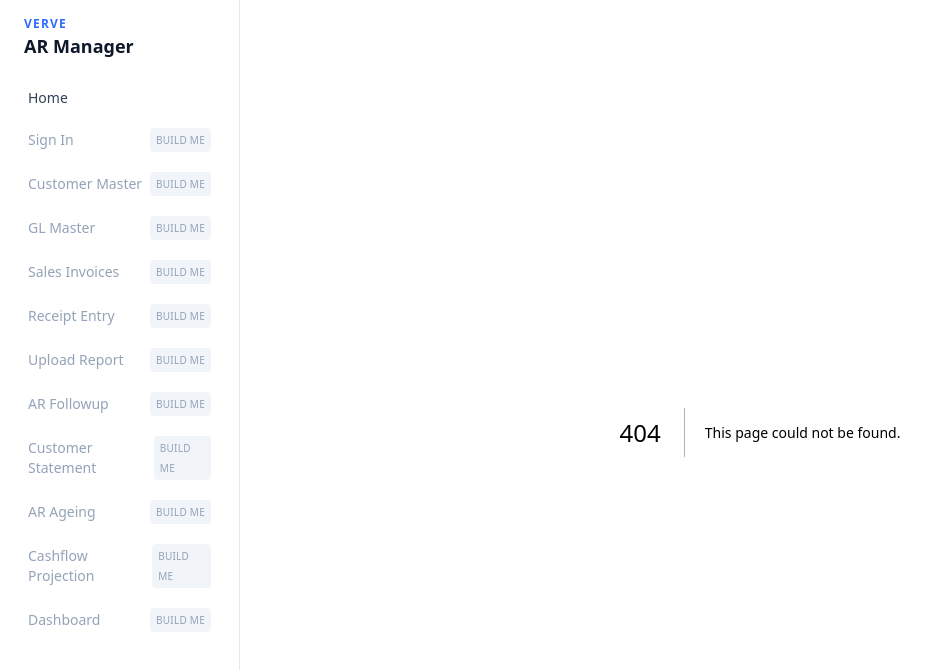
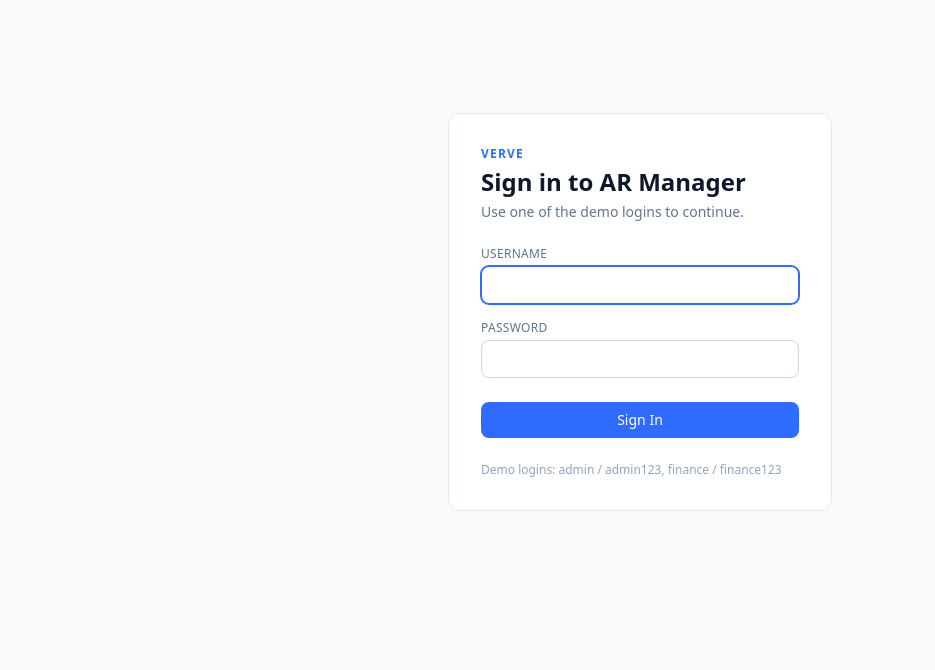
Before and after one commit to satyamrathi-verve/Project-6, a Next.js app: page /signin in a window 1280 px wide. Before the commit this address had no page. Shown: the top 670 px of the page, without its empty margins (0-935 px from the left). Built offline with nearby package versions, Linux system fonts and the light colour scheme.

Commit message:
Built Sign In
Front-end-only login gate: demo credentials checked in-code, session
flag kept in localStorage. Adds AuthGate/AppShell to gate the app
shell, a Sign out control in the nav, and flips Sign In to built in
the roadmap nav.

```diff
--- a/app/layout.tsx
+++ b/app/layout.tsx
@@ -1,6 +1,6 @@
 import type { Metadata } from "next";
 import "./globals.css";
-import { Nav } from "@/components/Nav";
+import { AppShell } from "@/components/AppShell";
 
 export const metadata: Metadata = {
   title: "AR Manager — Verve",
@@ -11,10 +11,7 @@ export default function RootLayout({ children }: { children: React.ReactNode })
   return (
     <html lang="en">
       <body>
-        <div className="flex h-screen">
-          <Nav />
-          <main className="flex-1 overflow-y-auto p-8">{children}</main>
-        </div>
+        <AppShell>{children}</AppShell>
       </body>
     </html>
   );
--- /dev/null
+++ b/app/signin/page.tsx
@@ -0,0 +1,78 @@
+"use client";
+
+import { useState } from "react";
+import { useRouter } from "next/navigation";
+import { FormField, inputClass } from "@/components/FormField";
+import { signIn } from "@/lib/auth";
+
+/*
+  Front-end-only login gate: no real auth backend, no `users` table. Credentials
+  are checked against this small demo list; on a match, a flag is stored in
+  localStorage so a refresh stays signed in. See lib/auth.ts for the shared
+  session helpers used by the rest of the app.
+*/
+const DEMO_LOGINS = [
+  { username: "admin", password: "admin123" },
+  { username: "finance", password: "finance123" },
+];
+
+export default function SignInPage() {
+  const router = useRouter();
+  const [username, setUsername] = useState("");
+  const [password, setPassword] = useState("");
+  const [error, setError] = useState("");
+
+  function handleSubmit(e: React.FormEvent) {
+    e.preventDefault();
+    const match = DEMO_LOGINS.some(
+      (l) => l.username === username && l.password === password
+    );
+    if (!match) {
+      setError("Wrong username or password. Try admin / admin123.");
+      return;
+    }
+    signIn();
+    setError("");
+    router.push("/");
+  }
+
+  return (
+    <div className="flex min-h-[70vh] items-center justify-center">
+      <div className="w-full max-w-sm rounded-xl border border-slate-200 bg-white p-8">
+        <p className="text-xs font-semibold uppercase tracking-widest text-brand">Verve</p>
+        <h2 className="mt-1 text-2xl font-bold text-slate-900">Sign in to AR Manager</h2>
+        <p className="mt-1 text-sm text-slate-500">Use one of the demo logins to continue.</p>
+
+        <form className="mt-6 flex flex-col gap-4" onSubmit={handleSubmit}>
+          <FormField label="Username">
+            <input
+              className={inputClass}
+              value={username}
+              onChange={(e) => setUsername(e.target.value)}
+              autoFocus
+            />
+          </FormField>
+          <FormField label="Password">
+            <input
+              type="password"
+              className={inputClass}
+              value={password}
+              onChange={(e) => setPassword(e.target.value)}
+            />
+          </FormField>
+
+          {error && <p className="text-sm text-red-600">{error}</p>}
+
+          <button
+            type="submit"
+            className="mt-2 rounded-lg bg-brand px-4 py-2 text-sm font-medium text-white hover:opacity-90"
+          >
+            Sign In
+          </button>
+        </form>
+
+        <p className="mt-6 text-xs text-slate-400">Demo logins: admin / admin123, finance / finance123</p>
+      </div>
+    </div>
+  );
+}
--- /dev/null
+++ b/components/AppShell.tsx
@@ -0,0 +1,20 @@
+"use client";
+
+import type { ReactNode } from "react";
+import { usePathname } from "next/navigation";
+import { Nav } from "@/components/Nav";
+import { AuthGate } from "@/components/AuthGate";
+
+export function AppShell({ children }: { children: ReactNode }) {
+  const pathname = usePathname();
+  const isSignIn = pathname === "/signin";
+
+  return (
+    <AuthGate>
+      <div className="flex h-screen">
+        {!isSignIn && <Nav />}
+        <main className="flex-1 overflow-y-auto p-8">{children}</main>
+      </div>
+    </AuthGate>
+  );
+}
--- /dev/null
+++ b/components/AuthGate.tsx
@@ -0,0 +1,31 @@
+"use client";
+
+import { useEffect, useState, type ReactNode } from "react";
+import { usePathname, useRouter } from "next/navigation";
+import { isSignedIn } from "@/lib/auth";
+
+/*
+  Hides the app until the front-end-only Sign In flag is set. /signin itself
+  is always shown so there's somewhere to log in from.
+*/
+export function AuthGate({ children }: { children: ReactNode }) {
+  const pathname = usePathname();
+  const router = useRouter();
+  const [ready, setReady] = useState(false);
+
+  useEffect(() => {
+    if (pathname === "/signin") {
+      setReady(true);
+      return;
+    }
+    if (!isSignedIn()) {
+      router.push("/signin");
+      return;
+    }
+    setReady(true);
+  }, [pathname, router]);
+
+  if (!ready) return null;
+
+  return <>{children}</>;
+}
--- a/components/Nav.tsx
+++ b/components/Nav.tsx
@@ -1,7 +1,8 @@
 "use client";
 
 import Link from "next/link";
-import { usePathname } from "next/navigation";
+import { usePathname, useRouter } from "next/navigation";
+import { signOut } from "@/lib/auth";
 
 /*
   Left sidebar. Only "Home" exists to start with — everything else is the roadmap
@@ -11,7 +12,7 @@ import { usePathname } from "next/navigation";
 */
 const LINKS: { href: string; label: string; built: boolean }[] = [
   { href: "/", label: "Home", built: true },
-  { href: "/signin", label: "Sign In", built: false },
+  { href: "/signin", label: "Sign In", built: true },
   { href: "/masters/customers", label: "Customer Master", built: false },
   { href: "/masters/gl", label: "GL Master", built: false },
   { href: "/invoices", label: "Sales Invoices", built: false },
@@ -26,6 +27,12 @@ const LINKS: { href: string; label: string; built: boolean }[] = [
 
 export function Nav() {
   const pathname = usePathname();
+  const router = useRouter();
+
+  function handleSignOut() {
+    signOut();
+    router.push("/signin");
+  }
 
   return (
     <nav className="flex h-full w-60 flex-col gap-1 border-r border-slate-200 bg-white p-4">
@@ -60,6 +67,12 @@ export function Nav() {
           </Link>
         );
       })}
+      <button
+        onClick={handleSignOut}
+        className="mt-auto rounded-lg px-3 py-2 text-left text-sm font-medium text-slate-500 hover:bg-slate-100"
+      >
+        Sign out
+      </button>
     </nav>
   );
 }
--- /dev/null
+++ b/lib/auth.ts
@@ -0,0 +1,20 @@
+/*
+  Front-end-only session helpers for the Sign In gate. No backend, no `users`
+  table — just a flag in localStorage. Shared by the sign-in page, the nav
+  sign-out button, and the layout gate.
+*/
+
+export const AR_SESSION_KEY = "ar_signed_in";
+
+export function isSignedIn(): boolean {
+  if (typeof window === "undefined") return false;
+  return localStorage.getItem(AR_SESSION_KEY) === "1";
+}
+
+export function signIn() {
+  localStorage.setItem(AR_SESSION_KEY, "1");
+}
+
+export function signOut() {
+  localStorage.removeItem(AR_SESSION_KEY);
+}
```
Also changed, not shown: 1 other file (tests, documents, lock files or other folders).
